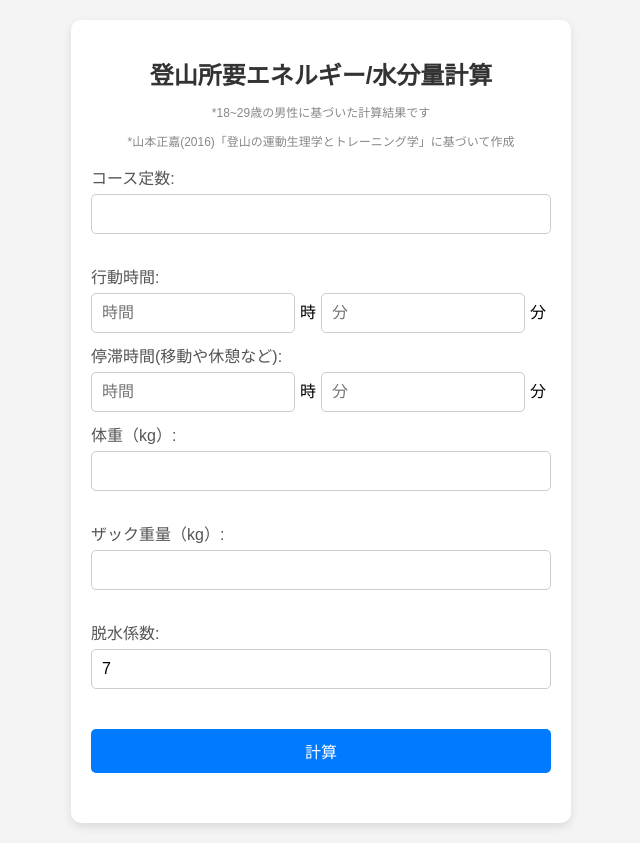
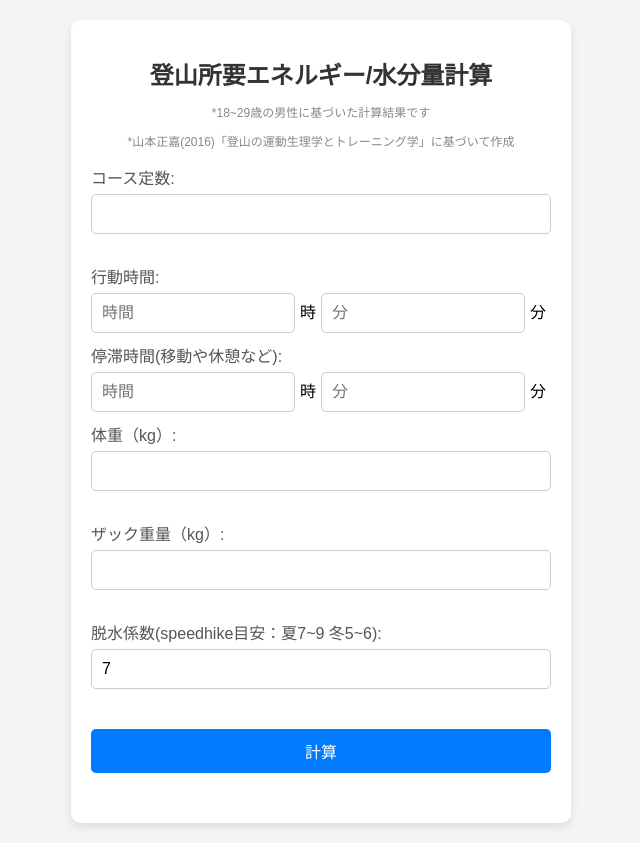
Before and after one commit to kawauso1217/-, a plain HTML site: page index.html in a window 1280 px wide. Shown: the whole page, without its empty margins (319-959 px from the left). Drawn offline with Linux system fonts and the light colour scheme.

Commit message:
Update index.html

```diff
--- a/index.html
+++ b/index.html
@@ -160,7 +160,7 @@
             <label for="backpack_weight">ザック重量（kg）:</label>
             <input type="number" id="backpack_weight" name="backpack_weight" required>
 
-            <label for="dehydration_factor">脱水係数:</label>
+            <label for="dehydration_factor">脱水係数(speedhike目安：夏7~9 冬5~6):</label>
             <input type="number" id="dehydration_factor" name="dehydration_factor" value="7" required>
 
             <input type="submit" value="計算">
@@ -204,10 +204,10 @@
             // 総脱水量（推定）
             const totalWater = Math.round(waterAction + waterLiving);
 
-            //携行するエネルギーの下限値
+            //携行エネルギー下限値
             const minimumEnergy = Math.round(totalEnergy * 0.7);
 
-            // 携行する水分の下限値
+            // 携行水分下限値
             const minimumWaterCarry = Math.round((waterAction - (10 * bodyWeight)) + waterLiving);
 
             // 結果の表示
```
